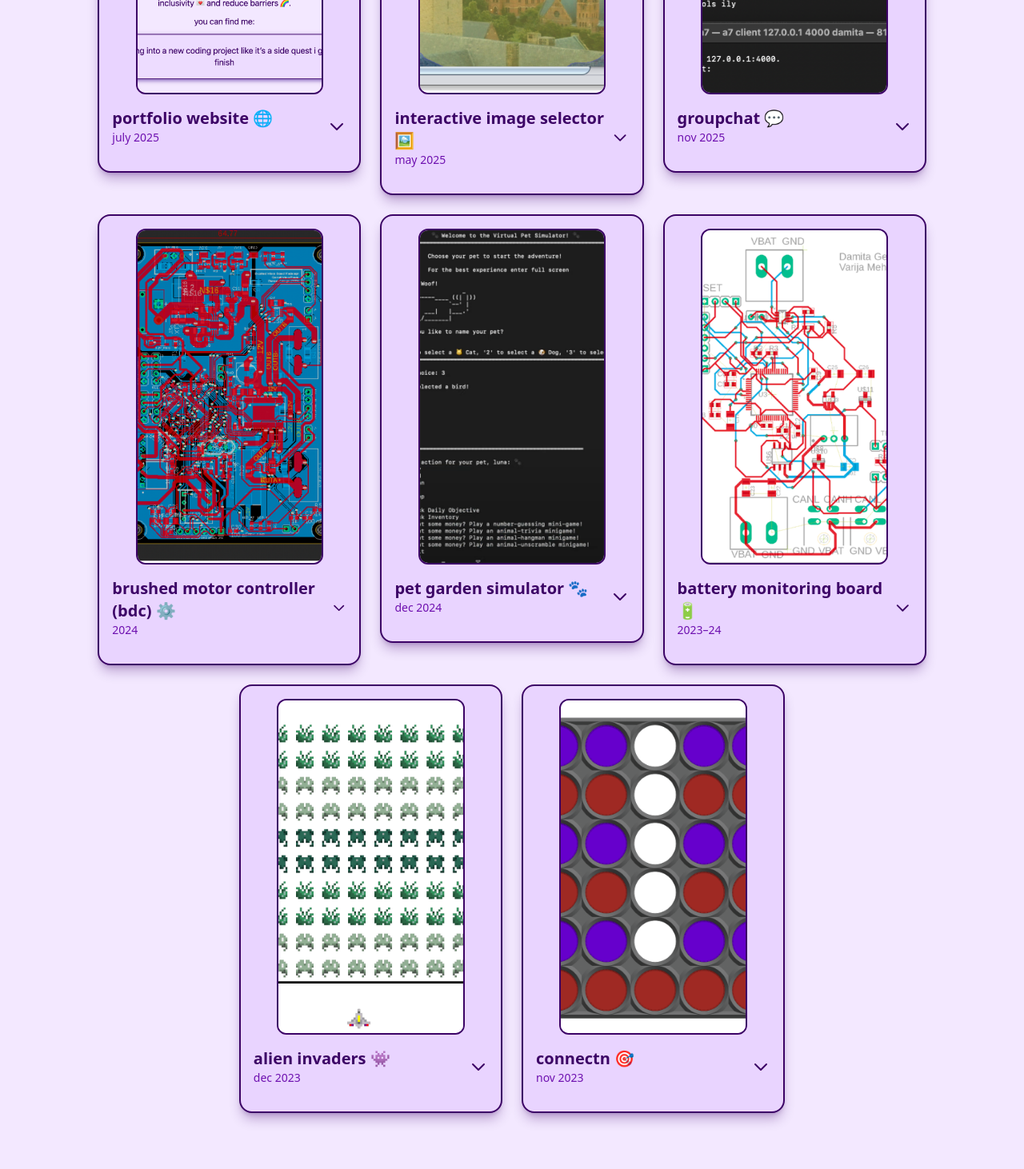
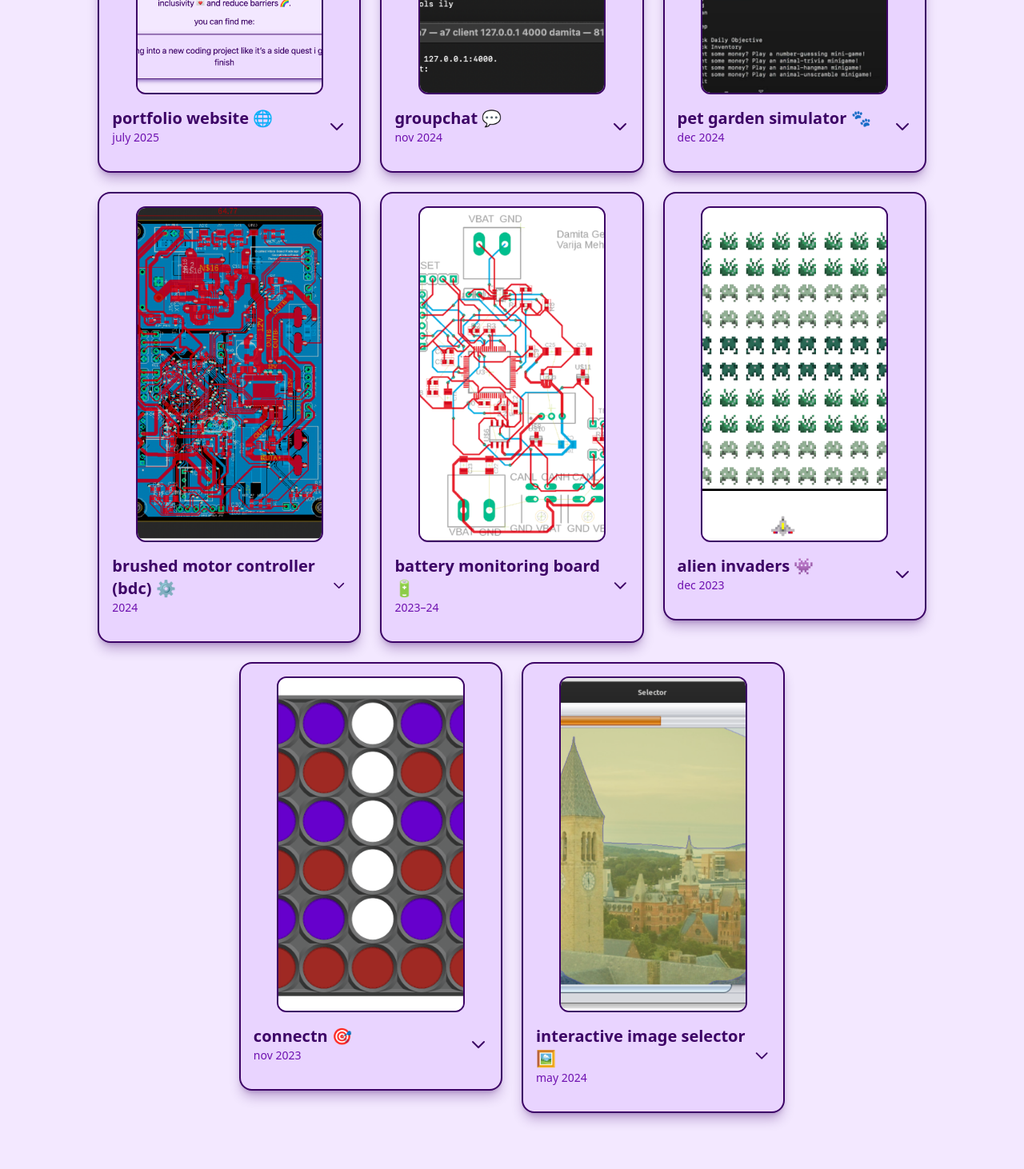
Before and after one commit to ds-geo/ds-geo.github.io, a Next.js app: page /ds-geo.github.io/projects in a window 1280 px wide. Shown: the part 640-2102 px from the top of the page at 80% size. Built offline with nearby package versions, Linux system fonts and the light colour scheme; a web font is replaced by a local one.

Commit message:
Correct project ordering and dates

```diff
--- a/app/projects/page.jsx
+++ b/app/projects/page.jsx
@@ -8,8 +8,7 @@ export default function ProjectsPage() {
         what have i been working on?
       </h1>
       <p className="text-center text-sm text-gray-600 max-w-2xl mx-auto mb-10">
-        i’m a student and many of these projects were created for coursework—so they fall under academic integrity policies and i can't share code publicly. feel free to reach out if you're interested in seeing demos or specific code samples! my
-        {" "}
+        i’m a student and many of these projects were created for coursework—so they fall under academic integrity policies and i can't share code publicly. feel free to reach out if you're interested in seeing demos or specific code samples! my{" "}
         <a href="https://github.com/ds-geo" className="underline hover:text-purple-800" target="_blank" rel="noopener noreferrer">
           github
         </a>{" "}
@@ -35,30 +34,11 @@ export default function ProjectsPage() {
           />
         </div>
 
-        {/* 2 — Interactive Image Selector (May 2025) */}
-        <div className="w-full sm:w-1/2 md:w-2/7">
-          <ProjectCard
-            title="interactive image selector 🖼️"
-            date="may 2025"
-            description="a desktop image editor that enables users to trace and extract subjects using point-to-point or edge-following tools. implemented dijkstra’s algorithm with a custom min-heap priority queue to compute shortest paths over pixel graphs. built a responsive gui with java swing."
-            imageSrc="/projects/intelligent-scissors.png"
-            skills={[
-              "java",
-              "dijkstra’s algorithm",
-              "swing gui",
-              "image processing",
-              "graph algorithms",
-              "custom data structures",
-            ]}
-            authors="damita george, abigail joseph, prof. curran muhlberger"
-          />
-        </div>
-
-        {/* 3 — Groupchat (Nov 2025) */}
+        {/* 2 — Groupchat (Nov 2024) */}
         <div className="w-full sm:w-1/2 md:w-2/7">
           <ProjectCard
             title="groupchat 💬"
-            date="nov 2025"
+            date="nov 2024"
             description="a real-time terminal-based group messaging application built in ocaml using the lwt asynchronous programming library. users connect via ip and port to exchange messages in a shared chatroom, with the server handling broadcasting, joins, and disconnects."
             imageSrc="/projects/gc-ocaml.png"
             skills={[
@@ -70,6 +50,25 @@ export default function ProjectsPage() {
               "error handling",
             ]}
             authors="solo project: damita george"
+          />
+        </div>
+
+        {/* 3 — Pet Garden Simulator (Dec 2024) */}
+        <div className="w-full sm:w-1/2 md:w-2/7">
+          <ProjectCard
+            title="pet garden simulator 🐾"
+            date="dec 2024"
+            description="a terminal-based ascii art game where users adopt and care for a digital pet. features daily objectives, an in-game shop, four minigames, and custom pet states for happiness, energy, health, and bond."
+            imageSrc="/projects/pet-simulator.png"
+            skills={[
+              "OCaml",
+              "functional design",
+              "state management",
+              "user interaction",
+              "modular programming",
+              "terminal-based UI",
+            ]}
+            authors="damita george, abigail joseph, harshini lakshminarayanan, tanya paul"
           />
         </div>
 
@@ -91,26 +90,7 @@ export default function ProjectsPage() {
           />
         </div>
 
-        {/* 5 — Pet Garden Simulator (Dec 2024) */}
-        <div className="w-full sm:w-1/2 md:w-2/7">
-          <ProjectCard
-            title="pet garden simulator 🐾"
-            date="dec 2024"
-            description="a terminal-based ascii art game where users adopt and care for a digital pet. features daily objectives, an in-game shop, four minigames, and custom pet states for happiness, energy, health, and bond."
-            imageSrc="/projects/pet-simulator.png"
-            skills={[
-              "OCaml",
-              "functional design",
-              "state management",
-              "user interaction",
-              "modular programming",
-              "terminal-based UI",
-            ]}
-            authors="damita george, abigail joseph, harshini lakshminarayanan, tanya paul"
-          />
-        </div>
-
-        {/* 6 — Battery Monitoring Board (2023–24) */}
+        {/* 5 — Battery Monitoring Board (2023–24) */}
         <div className="w-full sm:w-1/2 md:w-2/7">
           <ProjectCard
             title="battery monitoring board 🔋"
@@ -128,7 +108,7 @@ export default function ProjectsPage() {
           />
         </div>
 
-        {/* 7 — Alien Invaders (Dec 2023) */}
+        {/* 6 — Alien Invaders (Dec 2023) */}
         <div className="w-full sm:w-1/2 md:w-2/7">
           <ProjectCard
             title="alien invaders 👾"
@@ -146,7 +126,7 @@ export default function ProjectsPage() {
           />
         </div>
 
-        {/* 8 — Connectn (Nov 2023) */}
+        {/* 7 — Connectn (Nov 2023) */}
         <div className="w-full sm:w-1/2 md:w-2/7">
           <ProjectCard
             title="connectn 🎯"
@@ -164,6 +144,25 @@ export default function ProjectsPage() {
             authors="damita george, abigail joseph, prof. walker white"
           />
         </div>
+
+        {/* 8 — Interactive Image Selector (May 2024) */}
+        <div className="w-full sm:w-1/2 md:w-2/7">
+          <ProjectCard
+            title="interactive image selector 🖼️"
+            date="may 2024"
+            description="a desktop image editor that enables users to trace and extract subjects using point-to-point or edge-following tools. implemented dijkstra’s algorithm with a custom min-heap priority queue to compute shortest paths over pixel graphs. built a responsive gui with java swing."
+            imageSrc="/projects/intelligent-scissors.png"
+            skills={[
+              "java",
+              "dijkstra’s algorithm",
+              "swing gui",
+              "image processing",
+              "graph algorithms",
+              "custom data structures",
+            ]}
+            authors="damita george, abigail joseph, prof. curran muhlberger"
+          />
+        </div>
       </div>
     </div>
   );
```
